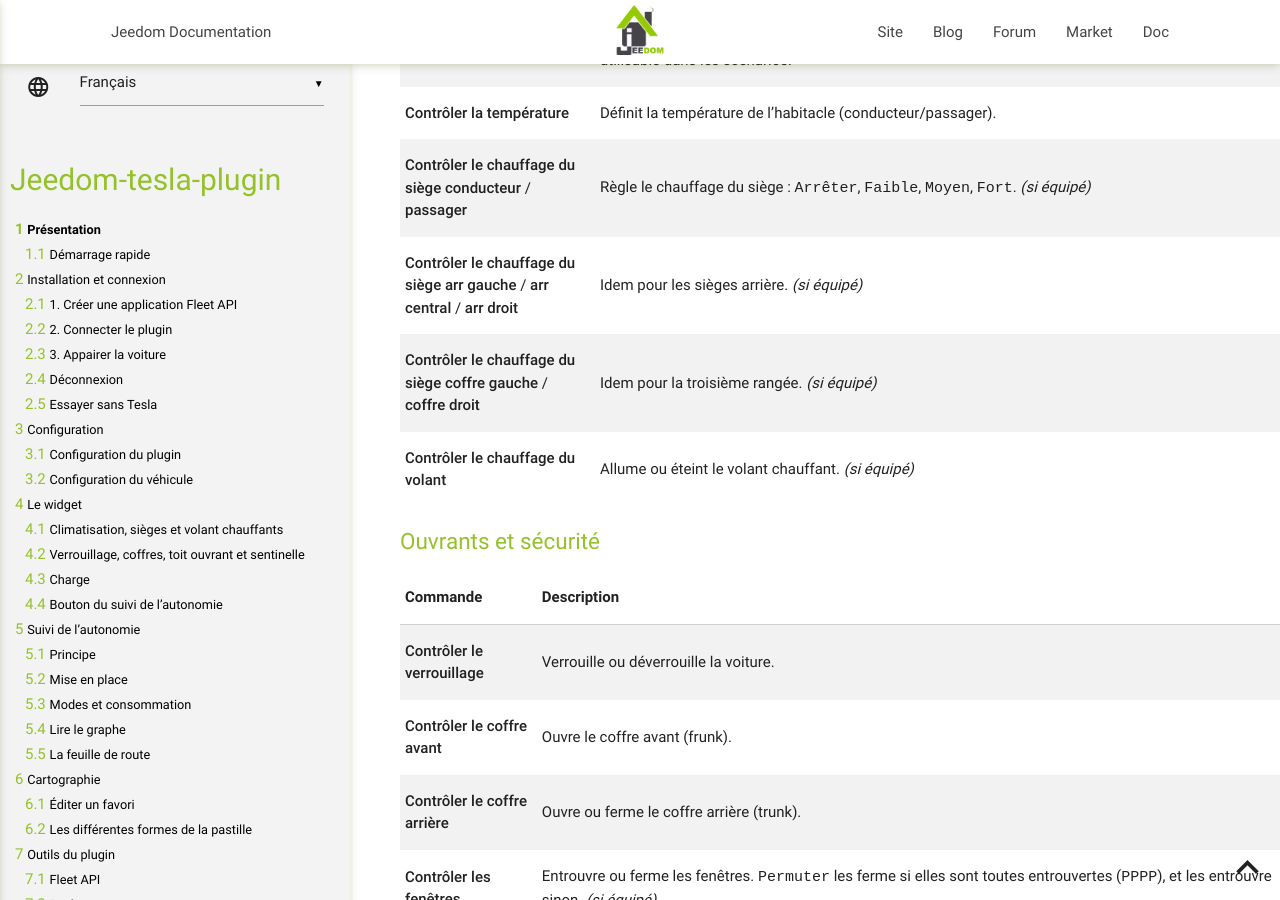
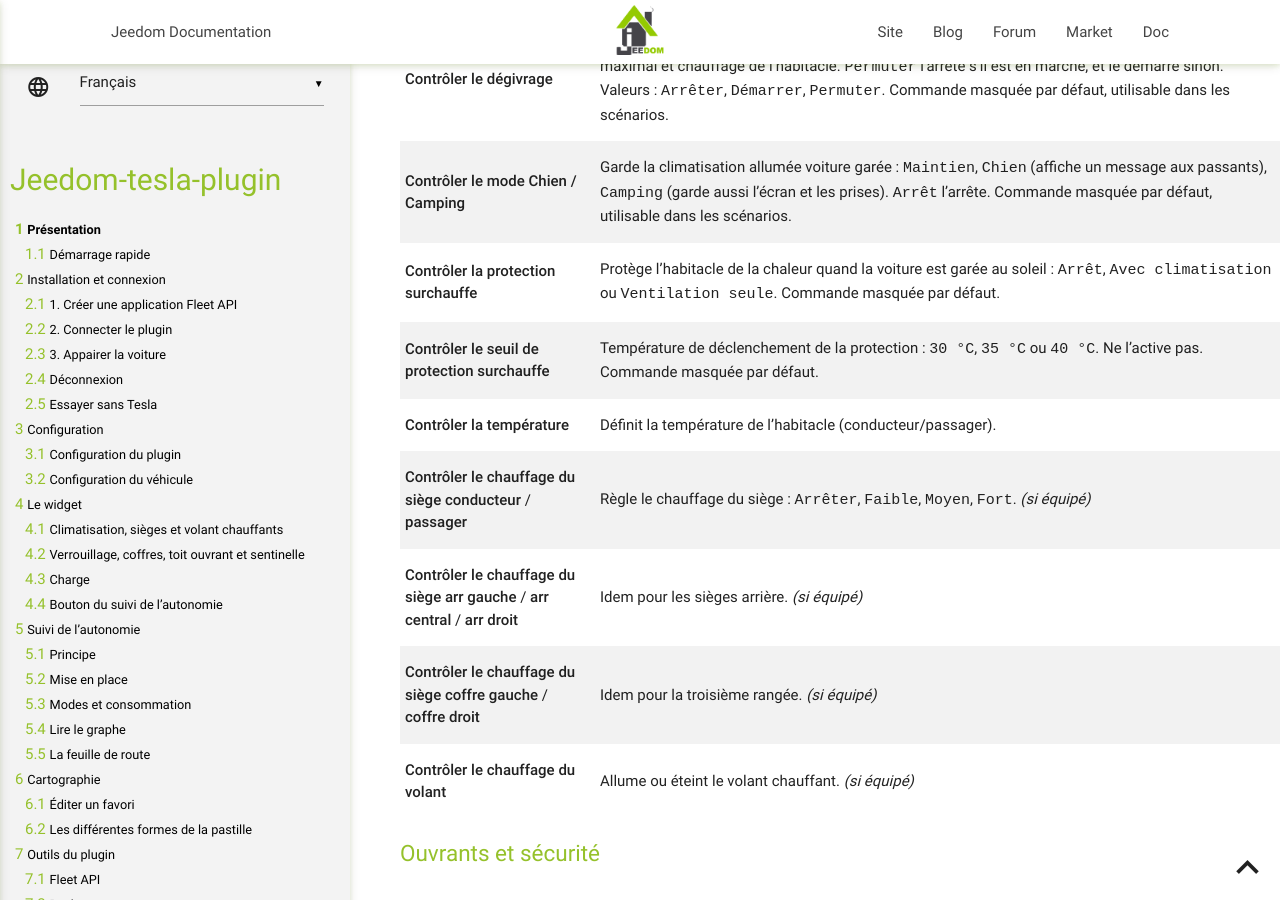
Before and after one commit to vercorsio/jeedom-tesla-plugin, a Jekyll site: the page built from fr_FR/index.md, in a window 1280 px wide and 900 px high, scrolled down 41822 px. Built offline with Jekyll 4.4.1, drawn with Linux system fonts in a browser that asks for light colours; our own code applies the rules of GitHub Pages for plain Markdown files; some of the changed text lies outside the part shown.

Commit message:
docs: cabin overheat protection commands and infos

```diff
--- a/fr_FR/index.md
+++ b/fr_FR/index.md
@@ -621,6 +621,8 @@ Les commandes marquées _(si équipé)_ ne sont créées que pour les véhicules
 | **Info dégivrage** | Indique si le dégivrage du pare-brise est en marche. |
 | **Info préconditionnement** | Indique si la voiture est en cours de préconditionnement. |
 | **Info mode Chien / Camping** | Mode de climatisation maintenue : `off` (arrêté), `on` (Maintien), `dog` (Chien) ou `camp` (Camping). |
+| **Info protection surchauffe** | Protection contre la surchauffe de l'habitacle : `Off`, `On` (avec climatisation) ou `FanOnly` (ventilation seule). |
+| **Info seuil de protection surchauffe** | Température à partir de laquelle la protection se déclenche : `Low` (30 °C), `Medium` (35 °C) ou `High` (40 °C). |
 | **Info température habitacle** | Température à l'intérieur du véhicule. |
 | **Détail de la climatisation** | Affiche les paramètres de climatisation (conducteur, passager, intérieur et extérieur). |
 
@@ -682,6 +684,8 @@ Les commandes marquées _(si équipé)_ ne sont créées que pour les véhicules
 | **Contrôler la climatisation** | Allume ou arrête la climatisation. |
 | **Contrôler le dégivrage** | Démarre ou arrête le dégivrage, comme le bouton « Dégivrage » de l'application Tesla : désembuage maximal et chauffage de l'habitacle. `Permuter` l'arrête s'il est en marche, et le démarre sinon. Valeurs : `Arrêter`, `Démarrer`, `Permuter`. Commande masquée par défaut, utilisable dans les scénarios. |
 | **Contrôler le mode Chien / Camping** | Garde la climatisation allumée voiture garée : `Maintien`, `Chien` (affiche un message aux passants), `Camping` (garde aussi l'écran et les prises). `Arrêt` l'arrête. Commande masquée par défaut, utilisable dans les scénarios. |
+| **Contrôler la protection surchauffe** | Protège l'habitacle de la chaleur quand la voiture est garée au soleil : `Arrêt`, `Avec climatisation` ou `Ventilation seule`. Commande masquée par défaut. |
+| **Contrôler le seuil de protection surchauffe** | Température de déclenchement de la protection : `30 °C`, `35 °C` ou `40 °C`. Ne l'active pas. Commande masquée par défaut. |
 | **Contrôler la température** | Définit la température de l'habitacle (conducteur/passager). |
 | **Contrôler le chauffage du siège conducteur** / **passager** | Règle le chauffage du siège : `Arrêter`, `Faible`, `Moyen`, `Fort`. _(si équipé)_ |
 | **Contrôler le chauffage du siège arr gauche** / **arr central** / **arr droit** | Idem pour les sièges arrière. _(si équipé)_ |
```
Also changed, not shown: fr_FR/changelog.md (+1 -0 lines).
